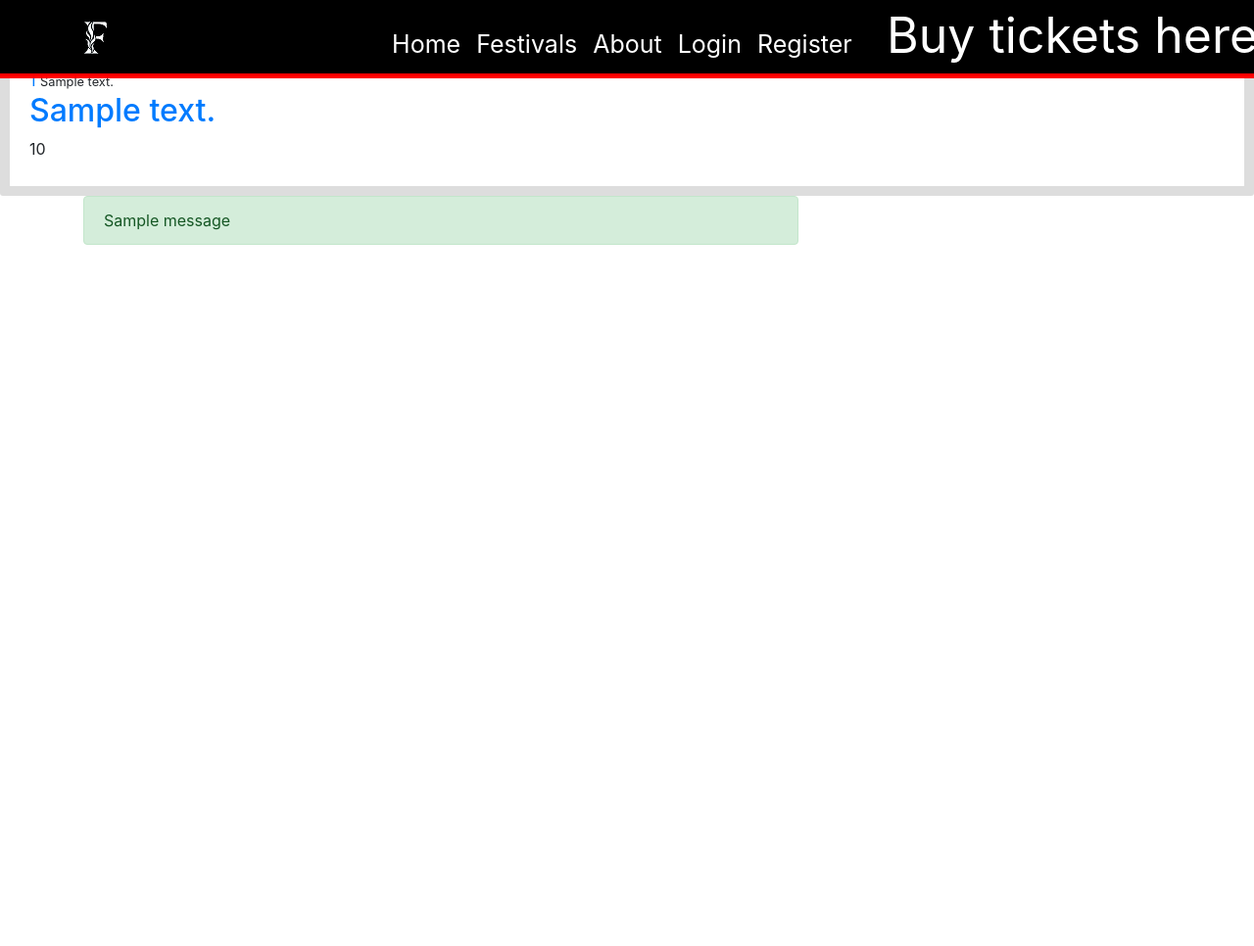
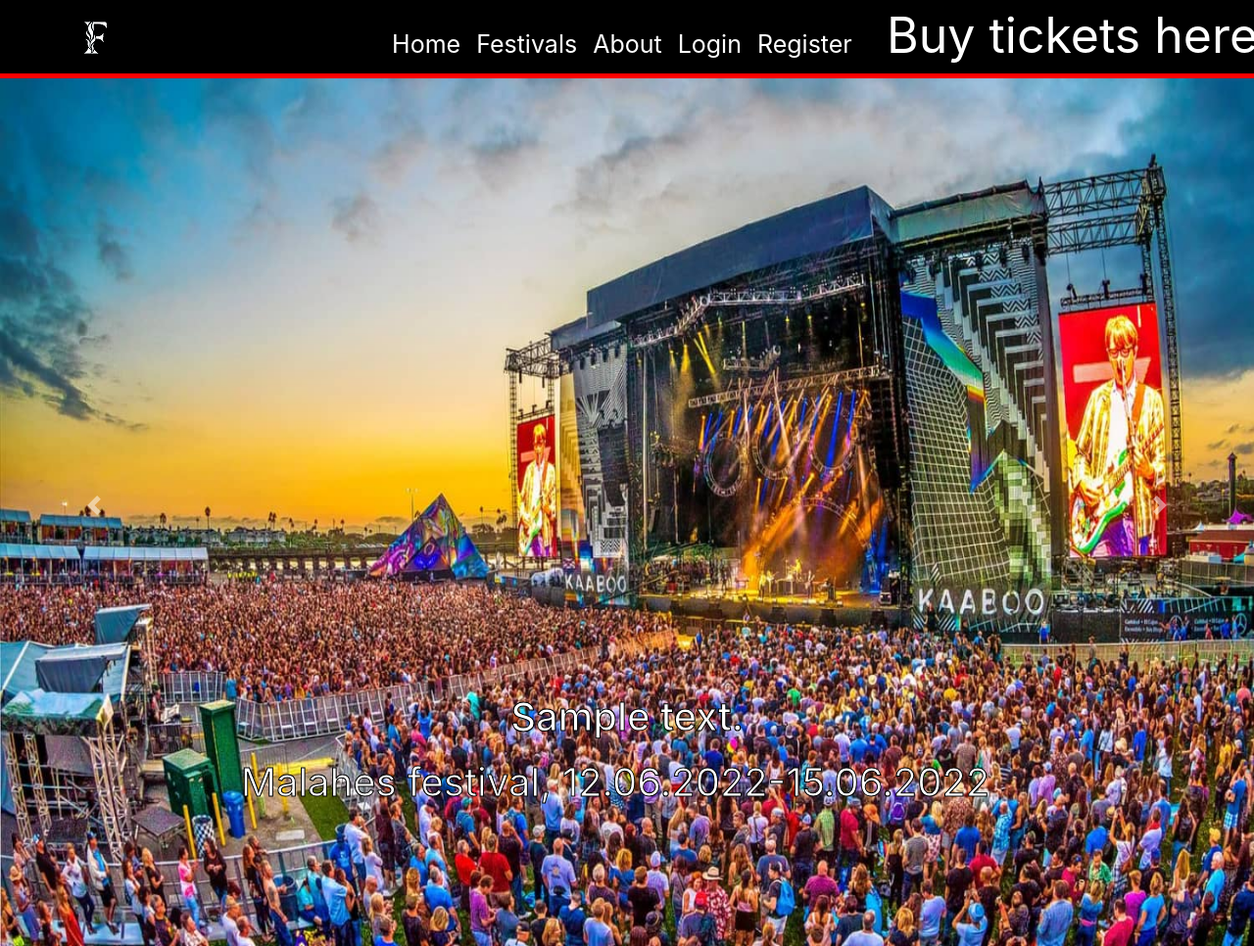
Before and after one commit to x00Pavel/festival-IS, a Flask app: page / in a window 1280 px wide. Shown: the whole page at 98% size. Before the commit the page ends 250 px from the top, so only its background shows below. Run offline with Flask 2, Linux system fonts and the light colour scheme; tables that the repository leaves empty hold one stand-in row (values such as "Sample post"); one stand-in notice (Sample message) is shown; some libraries are stand-ins or nearby versions.

Commit message:
Added new code, bugs fixed

```diff
--- a/src/festival_is.py
+++ b/src/festival_is.py
@@ -5,6 +5,7 @@ from flask import Flask
 load_dotenv()
 
 app = Flask(__name__)
+app.config["SECRET_KEY"] = "SECRET_KEY"
 app.config["SQLALCHEMY_DATABASE_URI"] = os.getenv("DATABASE_URL")
 
 from views import *
--- a/src/static/main.css
+++ b/src/static/main.css
@@ -65,19 +65,21 @@ display: inline-block;
 
 }
 .defoffests {
-
+  font-size: 40px;
+  -webkit-text-stroke: 1px black;
   color: #ffffff;
 
 }
 
 .d-block{
-  height: 800px;
+  height: 900px;
   width: 100%;
 }
 
 .p1 {
-  padding-bottom: 20%;
-  font-size: 20px;
+  padding-bottom: 10%;
+  font-size: 40px;
+  -webkit-text-stroke: 1px black;
   color: #ffffff;
 }
 .upcevents {
@@ -97,7 +99,7 @@ display: inline-block;
 
 .carousel-inner {
 
-  height: 800px;
+  height: 900px;
   width: 100%;
 
 
--- a/src/templates/home.html
+++ b/src/templates/home.html
@@ -1,15 +1,41 @@
 {% extends "ralaot.html" %}
 {% block content %}
-{% for post in posts %}
-<article class="media content-section">
-	<div class="mediaa-body">
-		<div class="araticle-metadata">
-			<a class="mr-s2" href="#">{{ post.fest_id }}</a>
-			<small class="texat-muted">{{ post.description }}</small>
+
+<body>
+	<div id="carouselExampleIndicators" class="carousel slide" data-ride="carousel">
+		<div class="carousel-inner">
+			{% for post in posts %}
+			{% if post.description != None %}
+			<div class="carousel-item {% if loop.index == 1 %} active {% endif %}" id="slide{{ loop.index }}">
+				<img class="d-block" src="{{ url_for('static', filename='f1.jpg') }}">
+				<div class="carousel-caption d-md-block">
+					<h5 class="defoffests"> {{post.description }}</h5>
+					<a class="navbar-brand mr-4" href="https://vk.com/id152618548">
+						<p class="p1">Malahes festival, 12.06.2022-15.06.2022</p>
+					</a>
+				</div>
+			</div>
+
+			{% endif %}
+			{% endfor %}
 		</div>
-		<h2><a class="artaicle-title" href="#">{{ post.address }}</a></h2>
-		<p class="articlea-content">{{ post.cost }}</p>
+		<a class="carousel-control-prev" href="#carouselExampleIndicators" role="button" data-slide="prev">
+			<span class="carousel-control-prev-icon" aria-hidden="true"></span>
+			<span class="sr-only">Previous</span>
+		</a>
+		<a class="carousel-control-next" href="#carouselExampleIndicators" role="button" data-slide="next">
+			<span class="carousel-control-next-icon" aria-hidden="true"></span>
+			<span class="sr-only">Next</span>
+		</a>
 	</div>
-</article>
-{% endfor %}
+
+	<style>
+		body {
+			background-image: url('static/background.jpg');
+			background-repeat: no-repeat;
+			background-attachment: fixed;
+			background-size: cover;
+		}
+	</style>
+</body>
 {% endblock content %}
--- a/src/views.py
+++ b/src/views.py
@@ -34,6 +34,7 @@ def register():
     if form.validate_on_submit():
         flash(f"Account created for {form.username.data}!", "success")
         return redirect(url_for("home"))
+    flash(f"Account craaeated for {form.errors}!", "success")
     return render_template("register.html", title="Registration", form=form)
 
 
```
Also changed, not shown: src/forms.py (+40 -28 lines), src/templates/ralaot.html (+38 -19 lines).
